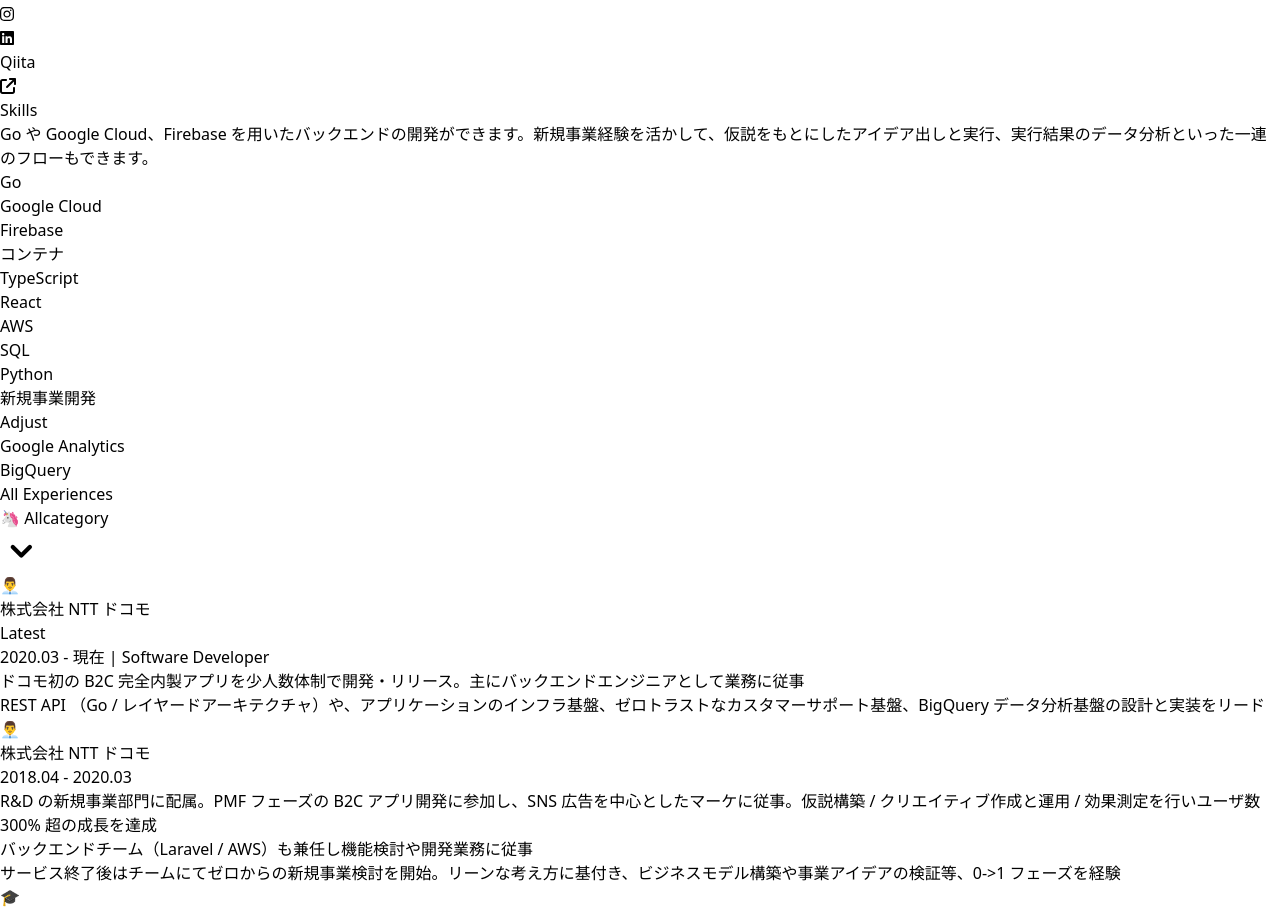
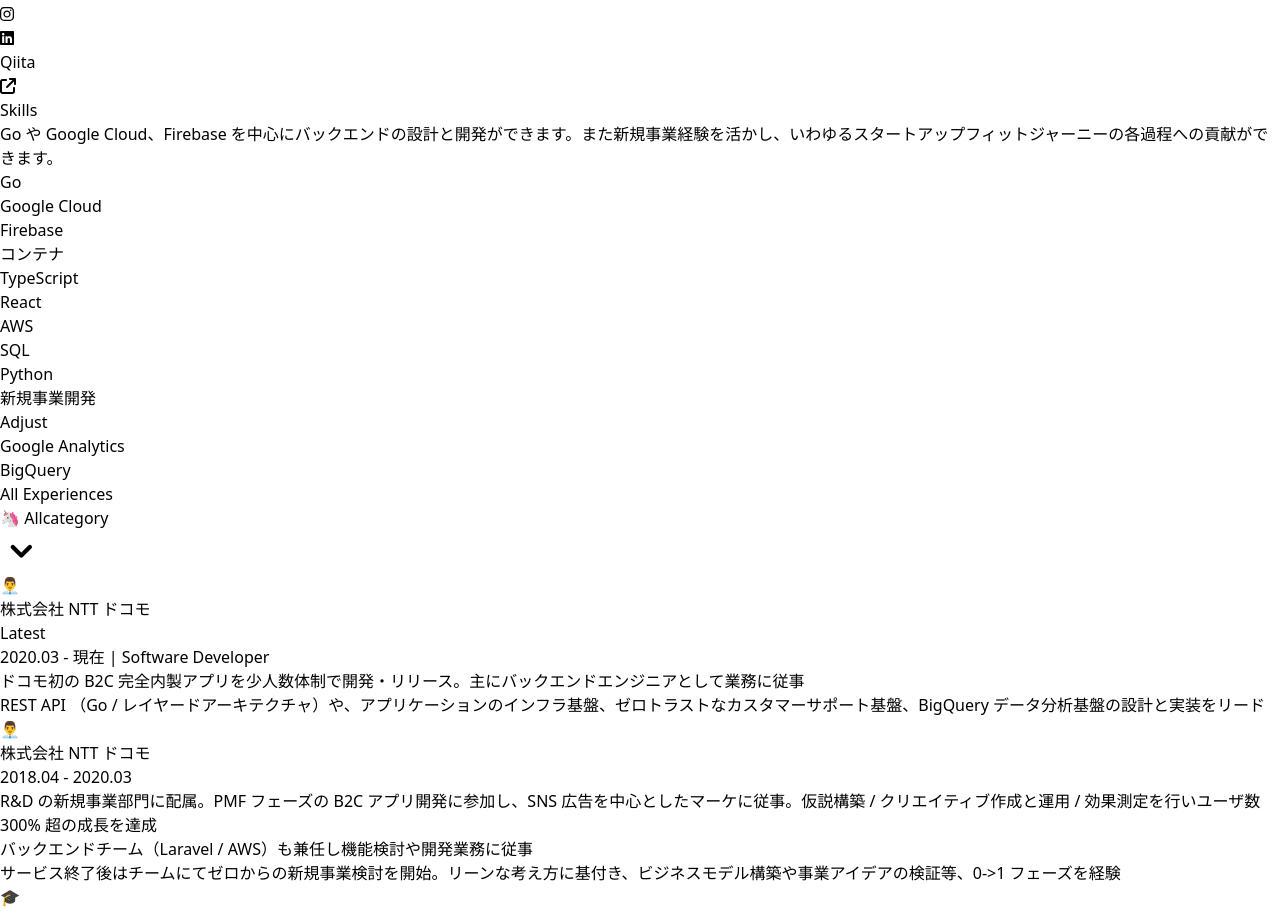
Before and after one commit to kawamou/kawamou.github.io, a Next.js app: page /cv in a window 1280 px wide. Shown: the part 2880-3791 px from the top of the page. Built offline with nearby package versions, Linux system fonts and the light colour scheme; what @material-tailwind/react would draw is missing.

Commit message:
文言の修正

```diff
--- a/src/components/skills.tsx
+++ b/src/components/skills.tsx
@@ -78,7 +78,7 @@ const Skills = () => {
       <div>
         <Typography className='text-sm mb-6 text-blue-gray-900 leading-6'>
           Go や Google Cloud、Firebase
-          を用いたバックエンドの開発ができます。新規事業経験を活かして、仮説をもとにしたアイデア出しと実行、実行結果のデータ分析といった一連のフローもできます。
+          を中心にバックエンドの設計と開発ができます。また新規事業経験を活かし、いわゆるスタートアップフィットジャーニーの各過程への貢献ができます。
         </Typography>
       </div>
       <div className='flex gap-2 flex-wrap'>
```
